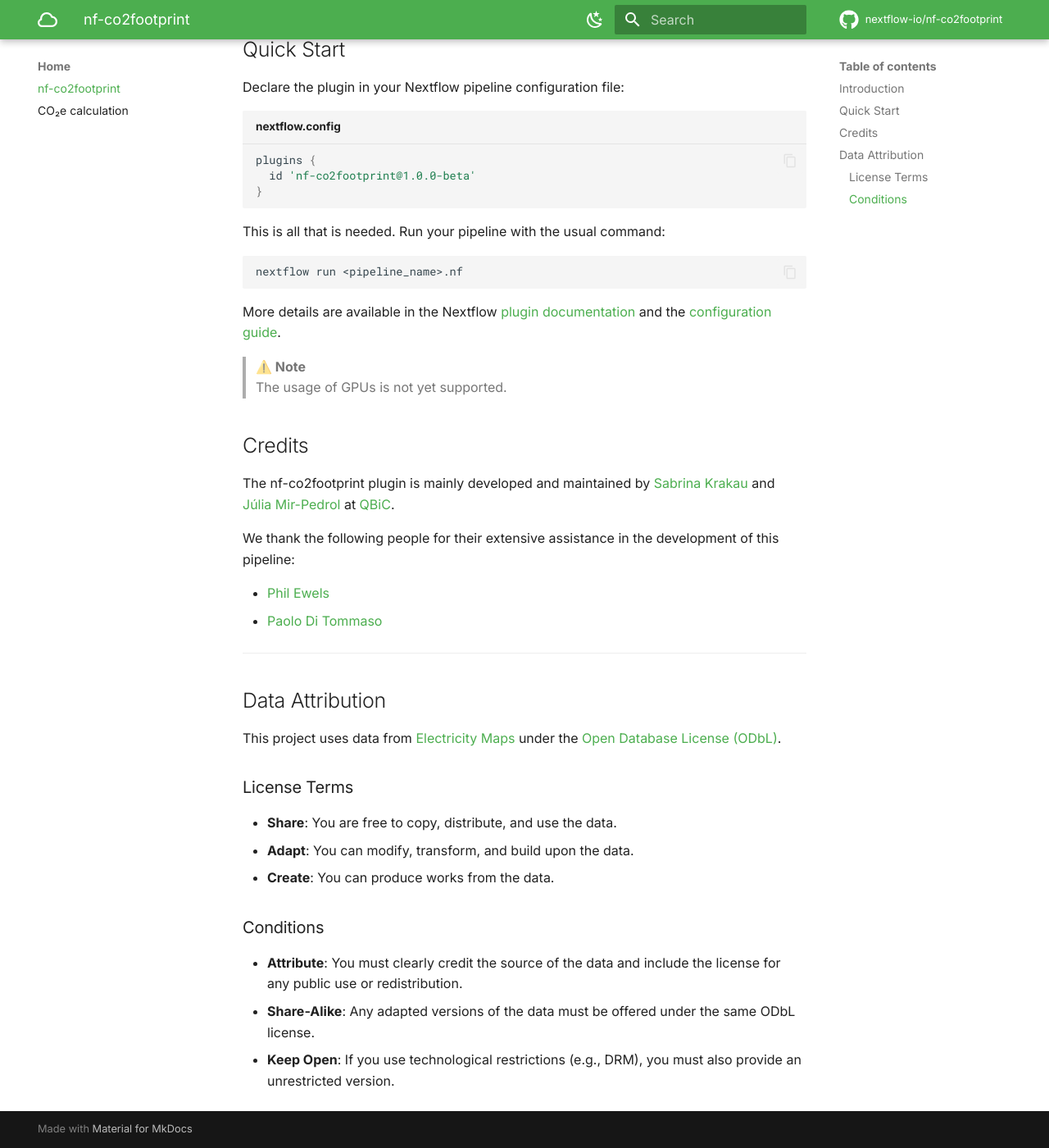
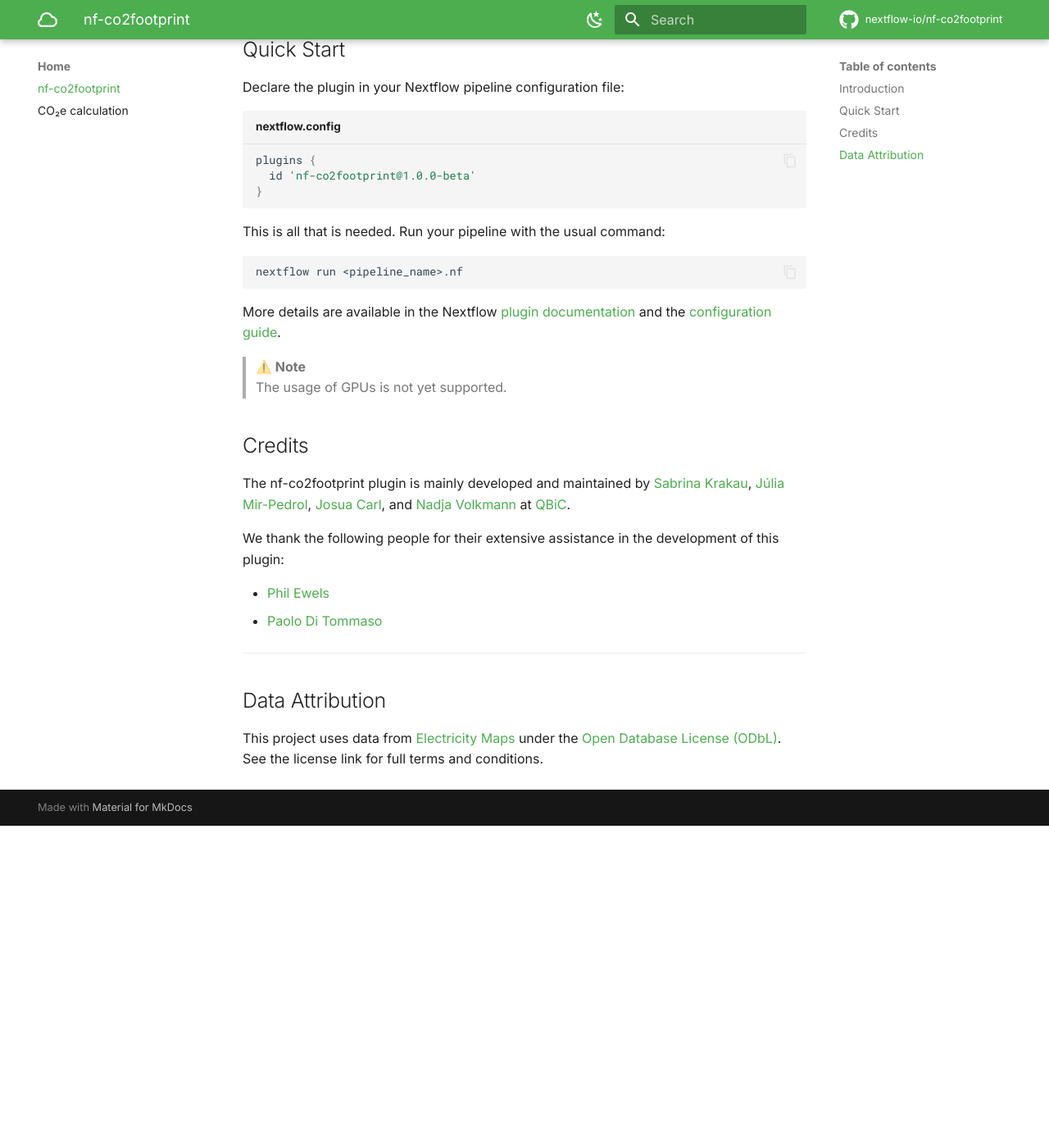
Before and after one commit to nextflow-io/nf-co2footprint, an MkDocs documentation site: the page built from docs/index.md, in a window 1280 px wide and 1400 px high, scrolled down 764 px. Shown: the whole window at 82% size. Built offline with MkDocs 1.6.1 and Material for MkDocs 9.7.7, drawn with Linux system fonts in a browser that asks for light colours; comment, search, counter and statistics services are not loaded; after the commit the page ends 1771 px from its top, so only the background shows below that.

Commit message:
Fix: address requested changes
Signed-off-by: nadnein <nadjav.18@gmail.com>

```diff
--- a/README.md
+++ b/README.md
@@ -40,9 +40,9 @@
 
 ## Credits
 
-The nf-co2footprint plugin is mainly developed and maintained by [Sabrina Krakau](https://github.com/skrakau) and [Júlia Mir-Pedrol](https://github.com/mirpedrol) at [QBiC](https://www.qbic.uni-tuebingen.de/).
+The nf-co2footprint plugin is mainly developed and maintained by [Sabrina Krakau](https://github.com/skrakau), [Júlia Mir-Pedrol](https://github.com/mirpedrol), [Josua Carl](https://github.com/josuacarl), and [Nadja Volkmann](https://github.com/nadnein) at [QBiC](https://www.qbic.uni-tuebingen.de/).
 
-We thank the following people for their extensive assistance in the development of this pipeline:
+We thank the following people for their extensive assistance in the development of this plugin:
 
 - [Phil Ewels](https://github.com/ewels)
 - [Paolo Di Tommaso](https://github.com/pditommaso)
@@ -52,13 +52,4 @@
 ## Data Attribution
 
 This project uses data from [Electricity Maps](https://www.electricitymaps.com/) under the [Open Database License (ODbL)](https://opendatacommons.org/licenses/odbl/1-0/).
-
-### License Terms
-- **Share**: You are free to copy, distribute, and use the data.
-- **Adapt**: You can modify, transform, and build upon the data.
-- **Create**: You can produce works from the data.
-
-### Conditions
-- **Attribute**: You must clearly credit the source of the data and include the license for any public use or redistribution.
-- **Share-Alike**: Any adapted versions of the data must be offered under the same ODbL license.
-- **Keep Open**: If you use technological restrictions (e.g., DRM), you must also provide an unrestricted version.
+See the license link for full terms and conditions.
```
Also changed, not shown: docs/usage/parameters.md (+8 -3 lines).
